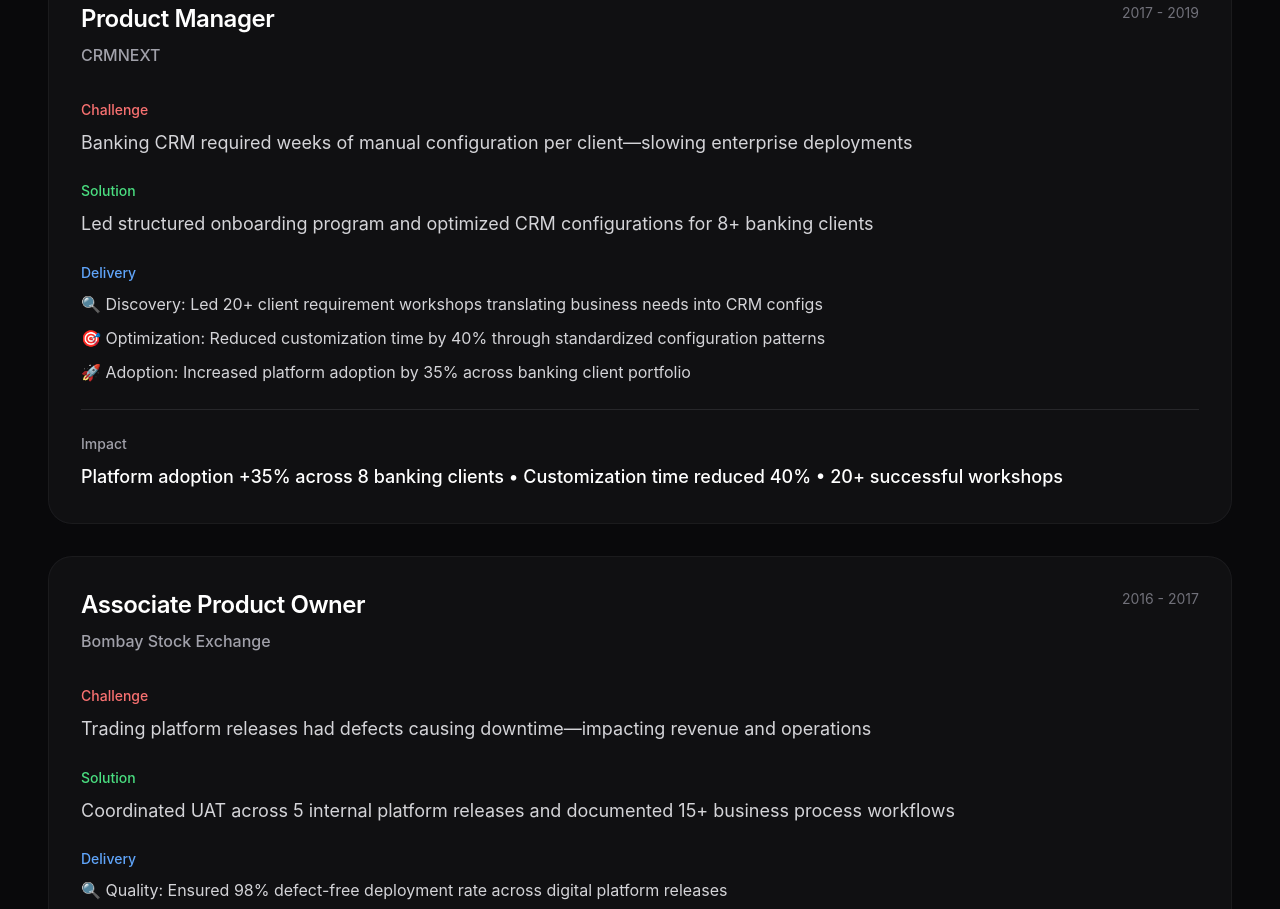
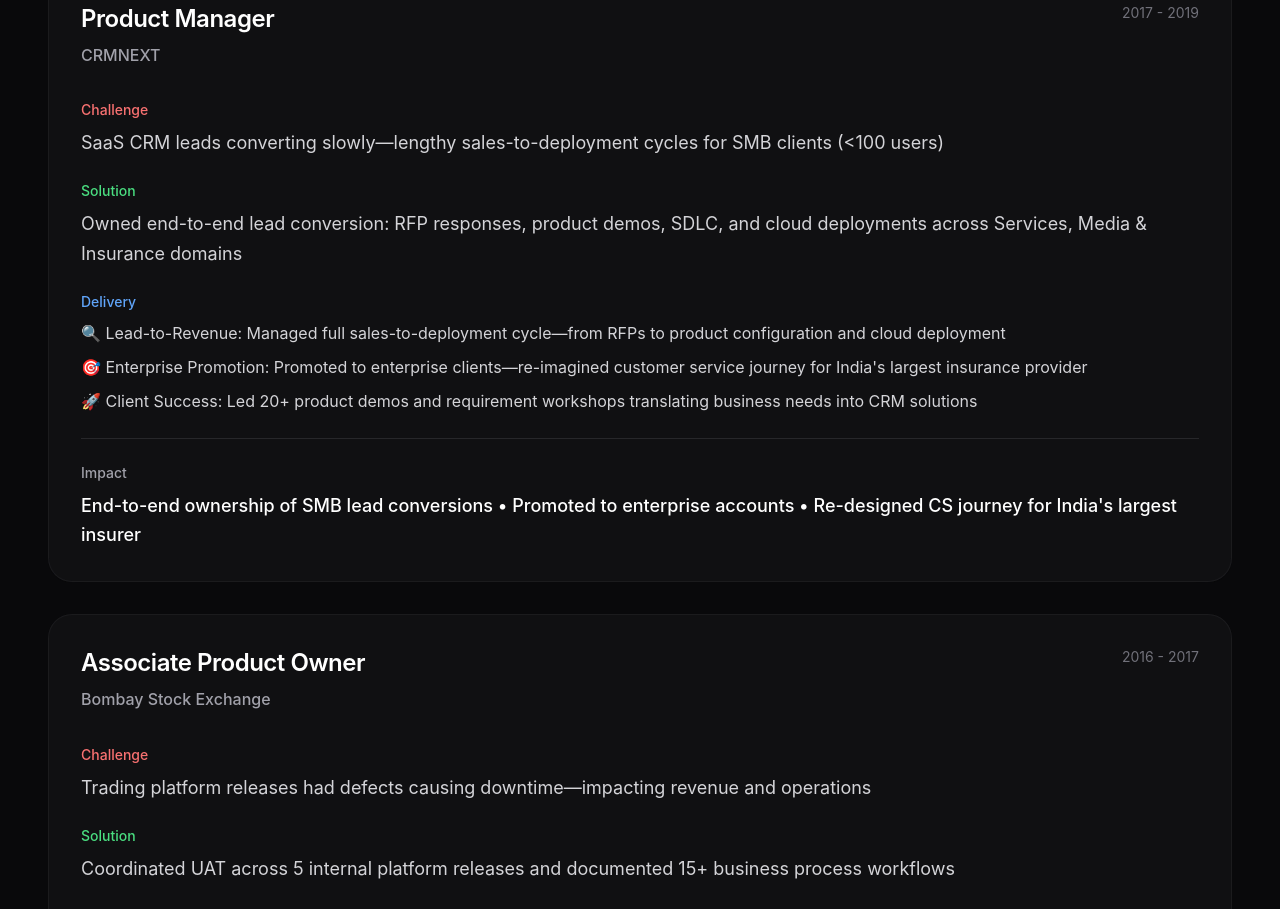
Before and after one commit to shekhar992/shekhar-sharma-portfolio, a React (Vite) app: page / in a window 1280 px wide. Shown: the part 3720-4629 px from the top of the page. Built offline with nearby package versions, Linux system fonts and the light colour scheme.

Commit message:
refactor: Update CRMNEXT role to reflect end-to-end lead conversion ownership and enterprise promotion

```diff
--- a/src/components/AIChatbot.jsx
+++ b/src/components/AIChatbot.jsx
@@ -76,9 +76,11 @@
    - Prevented $2M delay penalty through accelerated user onboarding
    - Maintained 92% sprint velocity consistency across 3 time zones
 
-3. Product Manager - CRMNEXT (2017-2019):
-   - Increased platform adoption by 35% across 8 banking clients
-   - Led 20+ client workshops, reduced customization time by 40%
+3. Product Manager - CRMNEXT SaaS Platform (2017-2019):
+   - Owned end-to-end lead conversion cycle: RFPs, demos, SDLC, cloud deployment for SMB clients (<100 users)
+   - Managed Services, Media & Insurance domain clients
+   - Promoted to enterprise accounts—re-imagined customer service journey for India's largest insurance provider
+   - Led 20+ product demos and requirement workshops
 
 4. Associate Product Owner - Bombay Stock Exchange (2016-2017):
    - 98% defect-free deployment rate across 5 releases
--- a/src/components/About.jsx
+++ b/src/components/About.jsx
@@ -45,14 +45,14 @@
       company: 'CRMNEXT',
       role: 'Product Manager',
       period: '2017 - 2019',
-      problem: 'Banking CRM required weeks of manual configuration per client—slowing enterprise deployments',
-      solution: 'Led structured onboarding program and optimized CRM configurations for 8+ banking clients',
+      problem: 'SaaS CRM leads converting slowly—lengthy sales-to-deployment cycles for SMB clients (<100 users)',
+      solution: 'Owned end-to-end lead conversion: RFP responses, product demos, SDLC, and cloud deployments across Services, Media & Insurance domains',
       delivery: [
-        '🔍 Discovery: Led 20+ client requirement workshops translating business needs into CRM configs',
-        '🎯 Optimization: Reduced customization time by 40% through standardized configuration patterns',
-        '🚀 Adoption: Increased platform adoption by 35% across banking client portfolio',
+        '🔍 Lead-to-Revenue: Managed full sales-to-deployment cycle—from RFPs to product configuration and cloud deployment',
+        '🎯 Enterprise Promotion: Promoted to enterprise clients—re-imagined customer service journey for India\'s largest insurance provider',
+        '🚀 Client Success: Led 20+ product demos and requirement workshops translating business needs into CRM solutions',
       ],
-      impact: 'Platform adoption +35% across 8 banking clients • Customization time reduced 40% • 20+ successful workshops',
+      impact: 'End-to-end ownership of SMB lead conversions • Promoted to enterprise accounts • Re-designed CS journey for India\'s largest insurer',
     },
     {
       company: 'Bombay Stock Exchange',
```
